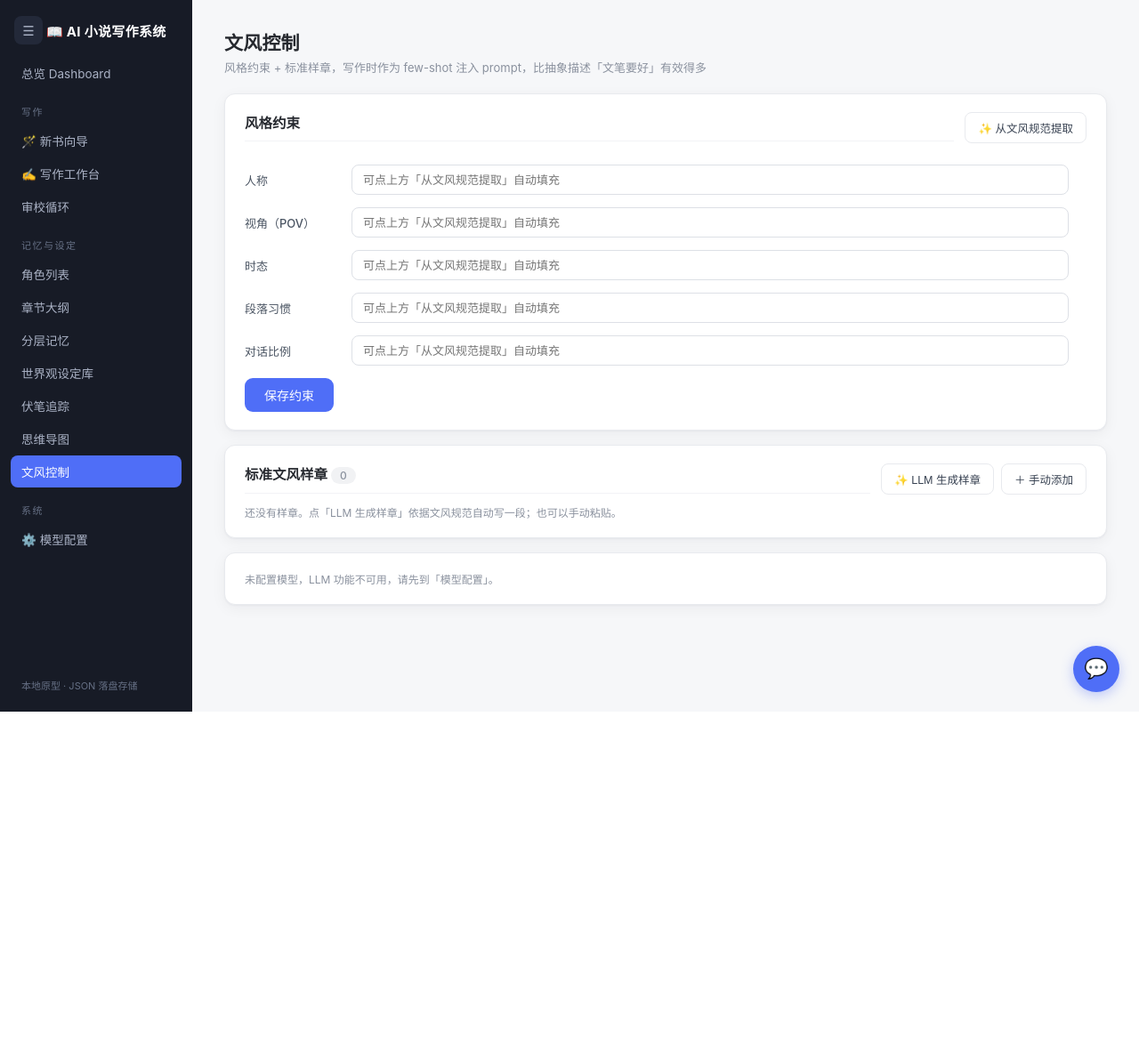
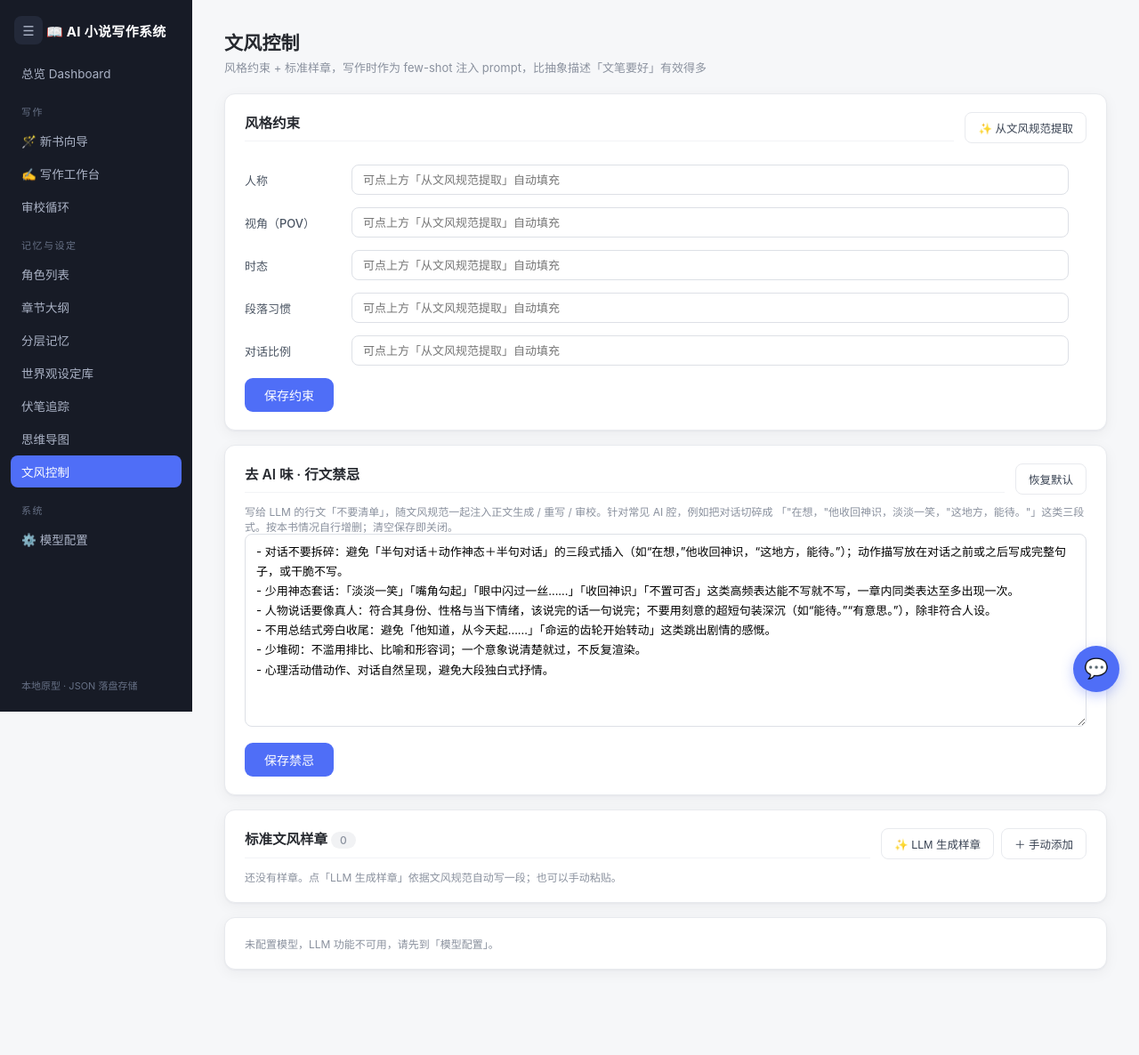
Before and after one commit to ZhuJiKun/writer, a Flask app: page /style in a window 1280 px wide. Shown: the whole page at 89% size. Before the commit the page ends 800 px from the top, so only its background shows below. Run offline with Flask 3, Linux system fonts and the light colour scheme.

Commit message:
feat: 文风控制新增「去AI味·行文禁忌」配置，注入正文生成/重写/审校上下文

```diff
--- a/app.py
+++ b/app.py
@@ -1495,6 +1495,19 @@ def style_save():
     return redirect(url_for("style", msg="风格约束已保存"))
 
 
+@app.route("/style/ai-rules/save", methods=["POST"])
+def style_ai_rules_save():
+    saved = sst.save_ai_rules(request.form.get("ai_rules", ""))
+    msg = "行文禁忌已保存" if saved else "行文禁忌已清空（生成正文时不再注入）"
+    return redirect(url_for("style", msg=msg))
+
+
+@app.route("/style/ai-rules/reset", methods=["POST"])
+def style_ai_rules_reset():
+    sst.save_ai_rules(sst.DEFAULT_AI_RULES)
+    return redirect(url_for("style", msg="已恢复默认行文禁忌"))
+
+
 @app.route("/style/sample/generate", methods=["POST"])
 def style_sample_generate():
     proj = ps.load_project()
--- a/stores/style_store.py
+++ b/stores/style_store.py
@@ -1,4 +1,4 @@
-"""文风控制的本地持久化：读写 style.json（结构化约束 + 标准样章）。"""
+"""文风控制的本地持久化：读写 style.json（结构化约束 + 标准样章 + 去 AI 味行文禁忌）。"""
 
 import os
 import uuid
@@ -12,18 +12,35 @@ _LOCK = lock_for(STYLE_PATH)
 
 CONSTRAINT_KEYS = ["person", "pov", "tense", "paragraph", "dialogue_ratio"]
 
+# 默认的「去 AI 味」行文禁忌：生成/重写正文时注入 prompt。用户清空并保存即关闭该约束。
+DEFAULT_AI_RULES = (
+    "- 对话不要拆碎：避免「半句对话＋动作神态＋半句对话」的三段式插入"
+    "（如“在想，”他收回神识，“这地方，能待。”）；动作描写放在对话之前或之后写成完整句子，或干脆不写。\n"
+    "- 少用神态套话：「淡淡一笑」「嘴角勾起」「眼中闪过一丝……」「收回神识」「不置可否」"
+    "这类高频表达能不写就不写，一章内同类表达至多出现一次。\n"
+    "- 人物说话要像真人：符合其身份、性格与当下情绪，该说完的话一句说完；"
+    "不要用刻意的超短句装深沉（如“能待。”“有意思。”），除非符合人设。\n"
+    "- 不用总结式旁白收尾：避免「他知道，从今天起……」「命运的齿轮开始转动」这类跳出剧情的感慨。\n"
+    "- 少堆砌：不滥用排比、比喻和形容词；一个意象说清楚就过，不反复渲染。\n"
+    "- 心理活动借动作、对话自然呈现，避免大段独白式抒情。"
+)
+
 
 def _now():
     return datetime.now().strftime("%Y-%m-%d %H:%M")
 
 
 def load_store():
-    base = {"constraints": {k: "" for k in CONSTRAINT_KEYS}, "samples": []}
+    base = {"constraints": {k: "" for k in CONSTRAINT_KEYS}, "samples": [],
+            "ai_rules": DEFAULT_AI_RULES}
     data = read_json(STYLE_PATH)
     if isinstance(data, dict):
         for k in CONSTRAINT_KEYS:
             base["constraints"][k] = str((data.get("constraints") or {}).get(k) or "")
         base["samples"] = data.get("samples") or []
+        # 用户清空保存后是空串（关闭约束），不要回退默认值
+        if "ai_rules" in data:
+            base["ai_rules"] = str(data.get("ai_rules") or "")
     return base
 
 
@@ -38,6 +55,15 @@ def save_constraints(constraints):
         store["constraints"][k] = str(constraints.get(k) or "").strip()
     save_store(store)
     return store["constraints"]
+
+
+@synchronized(_LOCK)
+def save_ai_rules(text):
+    """保存「去 AI 味」行文禁忌；空串表示关闭该约束。"""
+    store = load_store()
+    store["ai_rules"] = str(text or "").strip()
+    save_store(store)
+    return store["ai_rules"]
 
 
 @synchronized(_LOCK)
--- a/templates/style.html
+++ b/templates/style.html
@@ -39,6 +39,23 @@
 
 <div class="card">
   <div class="vol-head">
+    <h2>去 AI 味 · 行文禁忌</h2>
+    <div class="vol-tools">
+      <form method="post" action="{{ url_for('style_ai_rules_reset') }}">
+        <button class="btn-inline" type="submit">恢复默认</button>
+      </form>
+    </div>
+  </div>
+  <p class="muted">写给 LLM 的行文「不要清单」，随文风规范一起注入正文生成 / 重写 / 审校。针对常见 AI 腔，例如把对话切碎成
+    「"在想，"他收回神识，淡淡一笑，"这地方，能待。"」这类三段式。按本书情况自行增删；清空保存即关闭。</p>
+  <form method="post" action="{{ url_for('style_ai_rules_save') }}">
+    <textarea name="ai_rules" rows="9" style="width:100%">{{ store.ai_rules }}</textarea>
+    <div class="mt"><button class="btn" type="submit">保存禁忌</button></div>
+  </form>
+</div>
+
+<div class="card">
+  <div class="vol-head">
     <h2>标准文风样章 <span class="badge gray">{{ store.samples|length }}</span></h2>
     <div class="vol-tools">
       <form method="post" action="{{ url_for('style_sample_generate') }}">
--- a/write_engine.py
+++ b/write_engine.py
@@ -172,6 +172,9 @@ def _style_block(proj):
     samples = sst.load_store()["samples"]
     if samples:
         lines.append("文风样例（模仿其语感）：\n" + samples[-1].get("content", "")[:400])
+    ai_rules = sst.load_store().get("ai_rules", "")
+    if ai_rules:
+        lines.append("行文禁忌（硬性遵守，避免 AI 腔）：\n" + ai_rules)
     return "【文风规范】\n" + "\n".join(lines) if lines else ""
 
 
```
